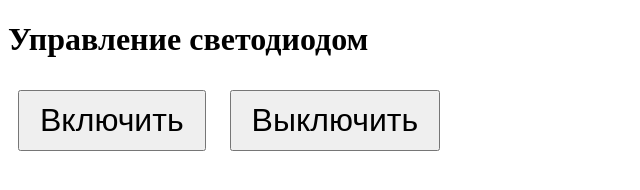
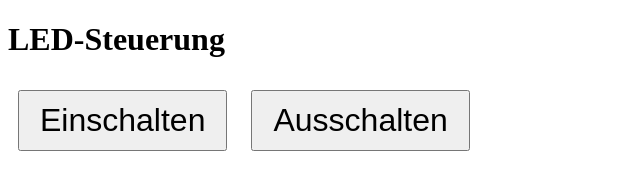
Before and after one commit to horenkomihailo/arduino_project, a plain HTML site: page index.html in a window 1280 px wide. Shown: the whole page, without its empty margins (0-640 px from the left). Drawn offline with Linux system fonts and the light colour scheme.

Commit message:
change language on German

```diff
--- a/index.html
+++ b/index.html
@@ -2,15 +2,15 @@
 <html>
 <meta charset="UTF-8">
 <head>
-  <title>Управление LED</title>
+  <title>LED-Steuerung</title>
   <style>
     button { font-size: 2em; margin: 10px; padding: 10px 20px; }
   </style>
 </head>
 <body>
-  <h1>Управление светодиодом</h1>
-  <button onclick="sendCommand(1)">Включить</button>
-  <button onclick="sendCommand(0)">Выключить</button>
+  <h1>LED-Steuerung</h1>
+  <button onclick="sendCommand(1)">Einschalten</button>
+  <button onclick="sendCommand(0)">Ausschalten</button>
 
   <script>
     function sendCommand(value) {
```
